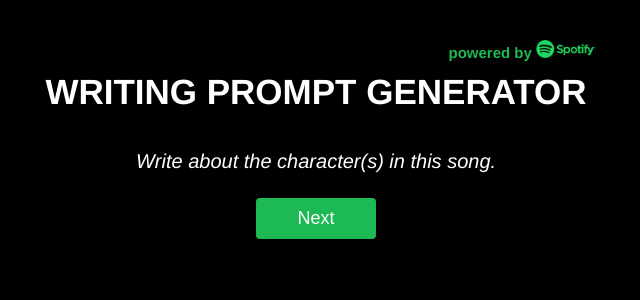
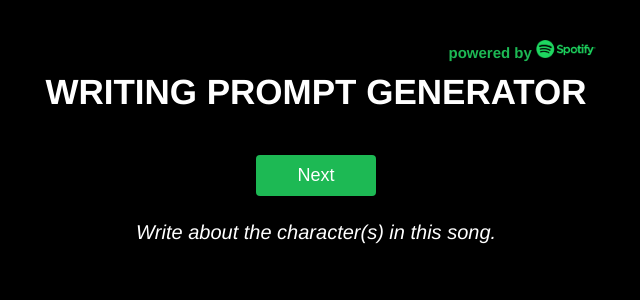
Before and after one commit to asantos27/spotify-prompt, a React (Create React App) app in the folder spotify-prompt/: page / in a window 1280 px wide. Shown: the top 300 px of the page, without its empty margins (324-964 px from the left). Built offline with nearby package versions, Linux system fonts and the light colour scheme.

Commit message:
fixed next button

```diff
--- a/spotify-prompt/src/components/Generator.js
+++ b/spotify-prompt/src/components/Generator.js
@@ -1,18 +1,16 @@
 import React, { useState } from 'react';
 
 const Generator = (props) => {
-
   const generate = () => {
     return props.dataset[Math.floor(Math.random() * props.dataset.length)];
   }
 
   const [prompt, setPrompt] = useState(() => generate())
 
-
   return (
     <div>
+      <button class="button" onClick={() => setPrompt(generate())}><span>Next </span></button>
       <p id="prompt">{prompt}</p>
-      <button class="button" onClick={() => setPrompt(generate())}><span>Next </span></button>
     </div>
   );
 }
```
